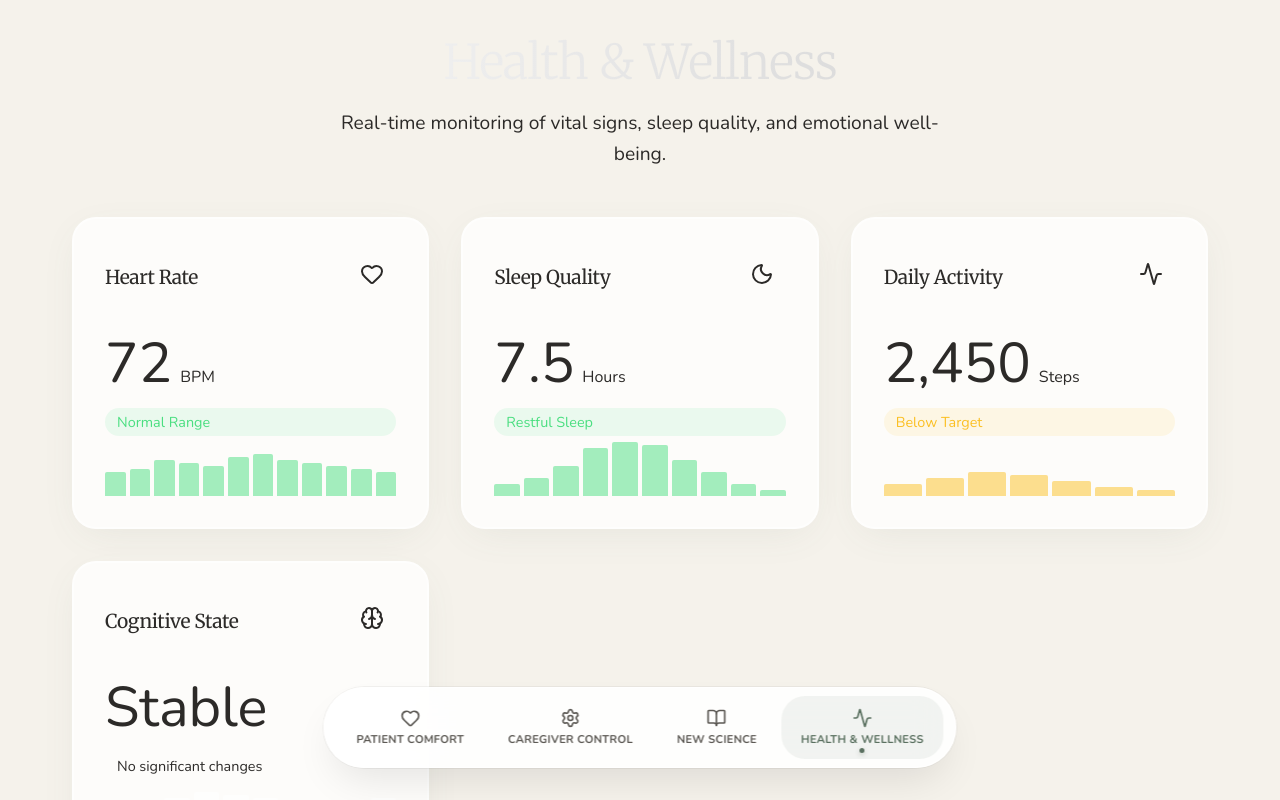
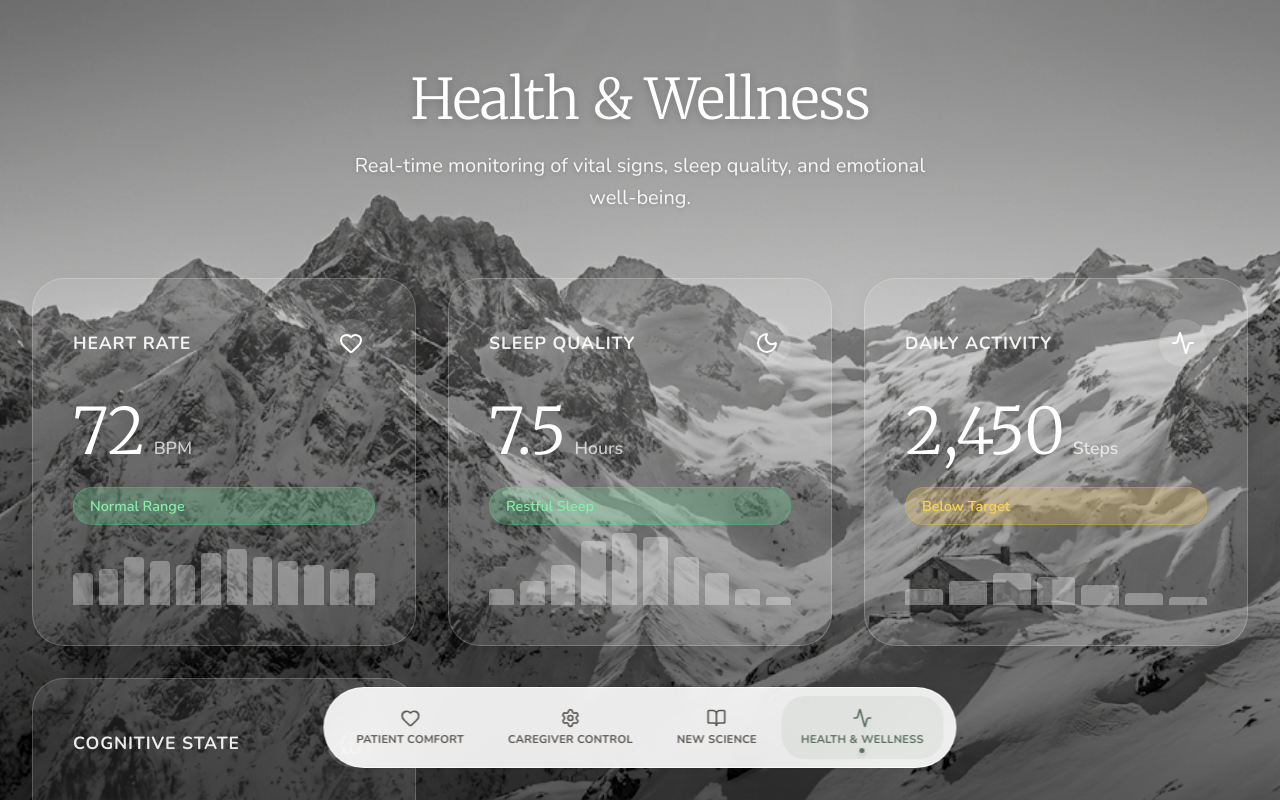
Before and after one commit to rgkhabbaz-sys/everloved-v3, a Next.js app: page /wellness in a window 1280 px wide. Built offline with nearby package versions, Linux system fonts and the light colour scheme.

Commit message:
Redesign Wellness tab with mountain theme and fix home image cropping

```diff
--- a/src/components/Wellness/Wellness.module.css
+++ b/src/components/Wellness/Wellness.module.css
@@ -1,43 +1,86 @@
+.container {
+    min-height: 100vh;
+    width: 100vw;
+    position: relative;
+    overflow-x: hidden;
+    background: #000;
+    /* Fallback */
+}
+
+.backgroundWrapper {
+    position: fixed;
+    top: 0;
+    left: 0;
+    width: 100%;
+    height: 100%;
+    z-index: 0;
+}
+
+.backgroundImage {
+    object-fit: cover;
+    opacity: 0.9;
+    /* Slight dim for text */
+}
+
+/* Sophisticated Overlay for Legibility */
+.overlay {
+    position: fixed;
+    top: 0;
+    left: 0;
+    width: 100%;
+    height: 100%;
+    background: linear-gradient(to bottom,
+            rgba(0, 0, 0, 0.3) 0%,
+            rgba(0, 0, 0, 0.1) 40%,
+            rgba(0, 0, 0, 0.6) 100%);
+    z-index: 1;
+    pointer-events: none;
+}
+
 .dashboard {
-    padding: 2rem 2rem calc(var(--nav-height) + 2rem);
-    min-height: 100vh;
-    max-width: 1200px;
+    position: relative;
+    z-index: 10;
+    padding: 4rem 2rem calc(var(--nav-height) + 4rem);
+    max-width: 1400px;
     margin: 0 auto;
 }
 
 .header {
-    margin-bottom: 3rem;
+    margin-bottom: 4rem;
     text-align: center;
+    animation: fadeIn 1s ease-out;
 }
 
 .title {
-    font-size: 3rem;
-    font-weight: 200;
+    font-family: 'Merriweather', serif;
+    font-size: 3.5rem;
+    font-weight: 300;
     margin-bottom: 1rem;
+    color: #fff;
+    text-shadow: 0 2px 10px rgba(0, 0, 0, 0.2);
     letter-spacing: -0.02em;
-    background: linear-gradient(to right, #fff, #ccc);
-    background-clip: text;
-    -webkit-background-clip: text;
-    -webkit-text-fill-color: transparent;
 }
 
 .subtitle {
-    color: var(--secondary);
-    font-size: 1.2rem;
+    font-family: 'Nunito', sans-serif;
+    color: rgba(255, 255, 255, 0.9);
+    font-size: 1.25rem;
     max-width: 600px;
     margin: 0 auto;
     line-height: 1.6;
+    font-weight: 400;
+    text-shadow: 0 1px 4px rgba(0, 0, 0, 0.2);
 }
 
 .grid {
     display: grid;
-    grid-template-columns: repeat(auto-fit, minmax(300px, 1fr));
+    grid-template-columns: repeat(auto-fit, minmax(320px, 1fr));
     gap: 2rem;
 }
 
 .grid>* {
     opacity: 0;
-    animation: slideUp 0.6s cubic-bezier(0.16, 1, 0.3, 1) forwards;
+    animation: slideUp 0.8s cubic-bezier(0.2, 0.8, 0.2, 1) forwards;
 }
 
 .grid>*:nth-child(1) {
@@ -56,14 +99,28 @@
     animation-delay: 0.4s;
 }
 
-/* Metric Card */
+/* Premium Glass Card */
 .card {
-    padding: 2rem;
+    background: rgba(255, 255, 255, 0.1);
+    backdrop-filter: blur(20px);
+    -webkit-backdrop-filter: blur(20px);
+    border: 1px solid rgba(255, 255, 255, 0.2);
+    border-radius: 32px;
+    padding: 2.5rem;
     display: flex;
     flex-direction: column;
     height: 100%;
     position: relative;
     overflow: hidden;
+    transition: all 0.4s cubic-bezier(0.2, 0.8, 0.2, 1);
+    box-shadow: 0 20px 40px -10px rgba(0, 0, 0, 0.2);
+}
+
+.card:hover {
+    transform: translateY(-8px);
+    background: rgba(255, 255, 255, 0.15);
+    border-color: rgba(255, 255, 255, 0.3);
+    box-shadow: 0 30px 60px -12px rgba(0, 0, 0, 0.3);
 }
 
 .cardHeader {
@@ -74,33 +131,43 @@
 }
 
 .cardTitle {
-    font-size: 1.2rem;
-    font-weight: 500;
-    color: var(--secondary);
+    font-family: 'Nunito', sans-serif;
+    font-size: 1.1rem;
+    font-weight: 700;
+    color: rgba(255, 255, 255, 0.9);
+    letter-spacing: 0.05em;
+    text-transform: uppercase;
 }
 
 .iconWrapper {
-    padding: 0.75rem;
-    background: rgba(255, 255, 255, 0.05);
+    padding: 12px;
+    background: rgba(255, 255, 255, 0.15);
     border-radius: 50%;
-    color: var(--foreground);
+    color: #fff;
+    display: flex;
+    align-items: center;
+    justify-content: center;
 }
 
 .valueContainer {
-    margin-bottom: 1rem;
+    margin-bottom: 1.5rem;
 }
 
 .value {
-    font-size: 3.5rem;
-    font-weight: 200;
-    color: var(--foreground);
+    font-family: 'Merriweather', serif;
+    font-size: 4rem;
+    font-weight: 300;
+    color: #fff;
     line-height: 1;
+    text-shadow: 0 2px 10px rgba(0, 0, 0, 0.1);
 }
 
 .unit {
-    font-size: 1rem;
-    color: var(--secondary);
+    font-family: 'Nunito', sans-serif;
+    font-size: 1.1rem;
+    color: rgba(255, 255, 255, 0.7);
     margin-left: 0.5rem;
+    font-weight: 600;
 }
 
 .status {
@@ -108,43 +175,52 @@
     align-items: center;
     gap: 0.5rem;
     font-size: 0.9rem;
-    padding: 0.25rem 0.75rem;
+    font-weight: 600;
+    padding: 0.5rem 1rem;
     border-radius: 99px;
-    background: rgba(255, 255, 255, 0.05);
-    color: var(--secondary);
+    background: rgba(255, 255, 255, 0.1);
+    color: rgba(255, 255, 255, 0.9);
+    backdrop-filter: blur(4px);
+    border: 1px solid rgba(255, 255, 255, 0.1);
 }
 
 .statusGood {
-    color: #4ade80;
-    background: rgba(74, 222, 128, 0.1);
+    background: rgba(74, 222, 128, 0.2);
+    color: #86efac;
+    border-color: rgba(74, 222, 128, 0.3);
 }
 
 .statusWarning {
-    color: #fbbf24;
-    background: rgba(251, 191, 36, 0.1);
+    background: rgba(251, 191, 36, 0.2);
+    color: #fcd34d;
+    border-color: rgba(251, 191, 36, 0.3);
 }
 
-/* Simple Visualization Placeholder */
+/* Visualization Bars */
 .visualization {
     margin-top: auto;
-    height: 60px;
+    height: 80px;
     display: flex;
     align-items: flex-end;
-    gap: 4px;
-    opacity: 0.5;
+    gap: 6px;
+    opacity: 0.8;
 }
 
 .bar {
     flex: 1;
-    background: currentColor;
-    border-radius: 2px 2px 0 0;
-    transition: height 0.5s ease;
+    background: rgba(255, 255, 255, 0.4);
+    border-radius: 4px 4px 0 0;
+    transition: height 1s cubic-bezier(0.2, 0.8, 0.2, 1);
+}
+
+.card:hover .bar {
+    background: rgba(255, 255, 255, 0.6);
 }
 
 @keyframes slideUp {
     from {
         opacity: 0;
-        transform: translateY(20px);
+        transform: translateY(40px);
     }
 
     to {
@@ -152,3 +228,13 @@
         transform: translateY(0);
     }
 }
+
+@keyframes fadeIn {
+    from {
+        opacity: 0;
+    }
+
+    to {
+        opacity: 1;
+    }
+}
--- a/src/components/Wellness/WellnessDashboard.tsx
+++ b/src/components/Wellness/WellnessDashboard.tsx
@@ -1,4 +1,5 @@
 import React from 'react';
+import Image from 'next/image';
 import { Heart, Moon, Activity, Brain } from 'lucide-react';
 import MetricCard from './MetricCard';
 import PageTransition from '../UI/PageTransition';
@@ -11,6 +12,18 @@ const WellnessDashboard = () => {
     const moodData = [60, 65, 70, 80, 75, 70, 65, 60, 65, 70];
 
     return (
+        <div className={styles.container}>
+            <div className={styles.backgroundWrapper}>
+                <Image
+                    src="/wellness-bg.png"
+                    alt="Serene Mountain Landscape"
+                    fill
+                    className={styles.backgroundImage}
+                    priority
+                />
+                <div className={styles.overlay} />
+            </div>
+
             <PageTransition className={styles.dashboard}>
                 <header className={styles.header}>
                     <h1 className={styles.title}>Health & Wellness</h1>
@@ -61,6 +74,7 @@ const WellnessDashboard = () => {
                     />
                 </div>
             </PageTransition>
+        </div>
     );
 };
 
```
Also changed, not shown: public/wellness-bg.png (added). Lines whose indentation alone changed are shown as unchanged.
